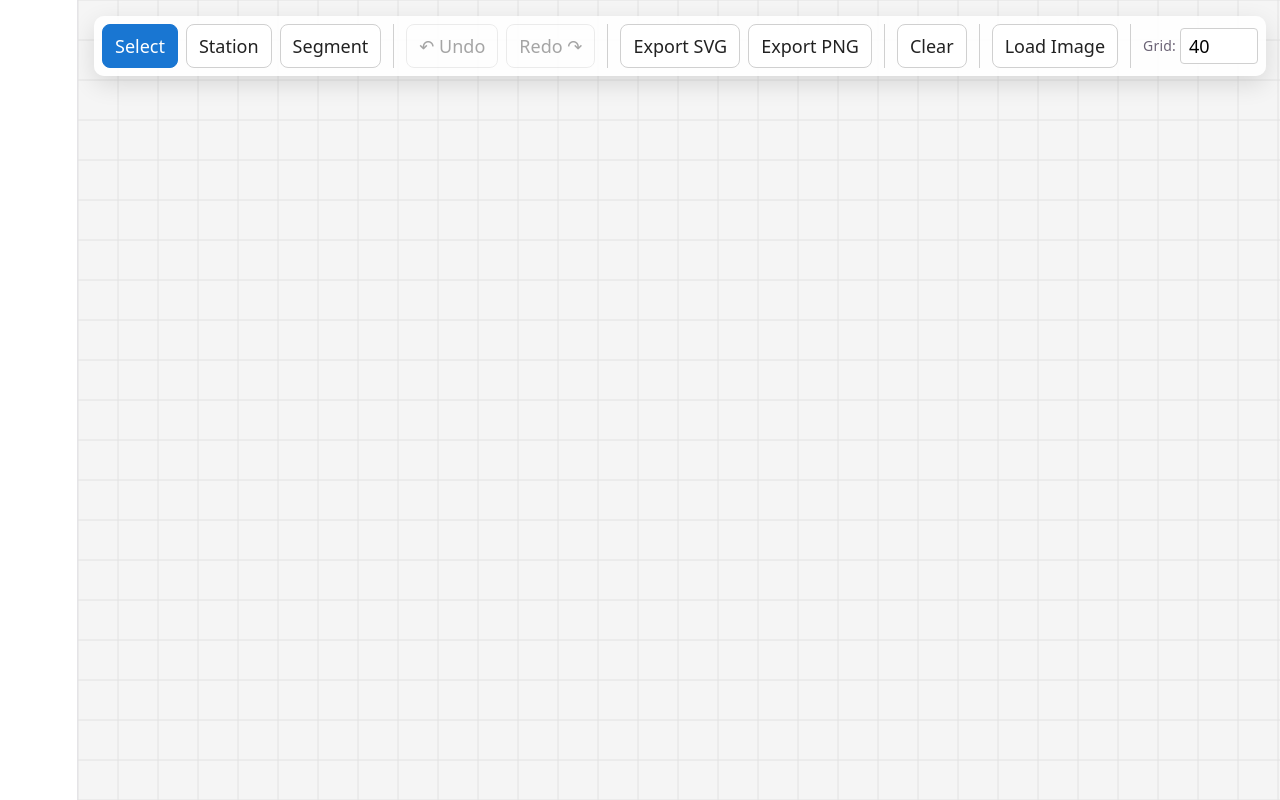
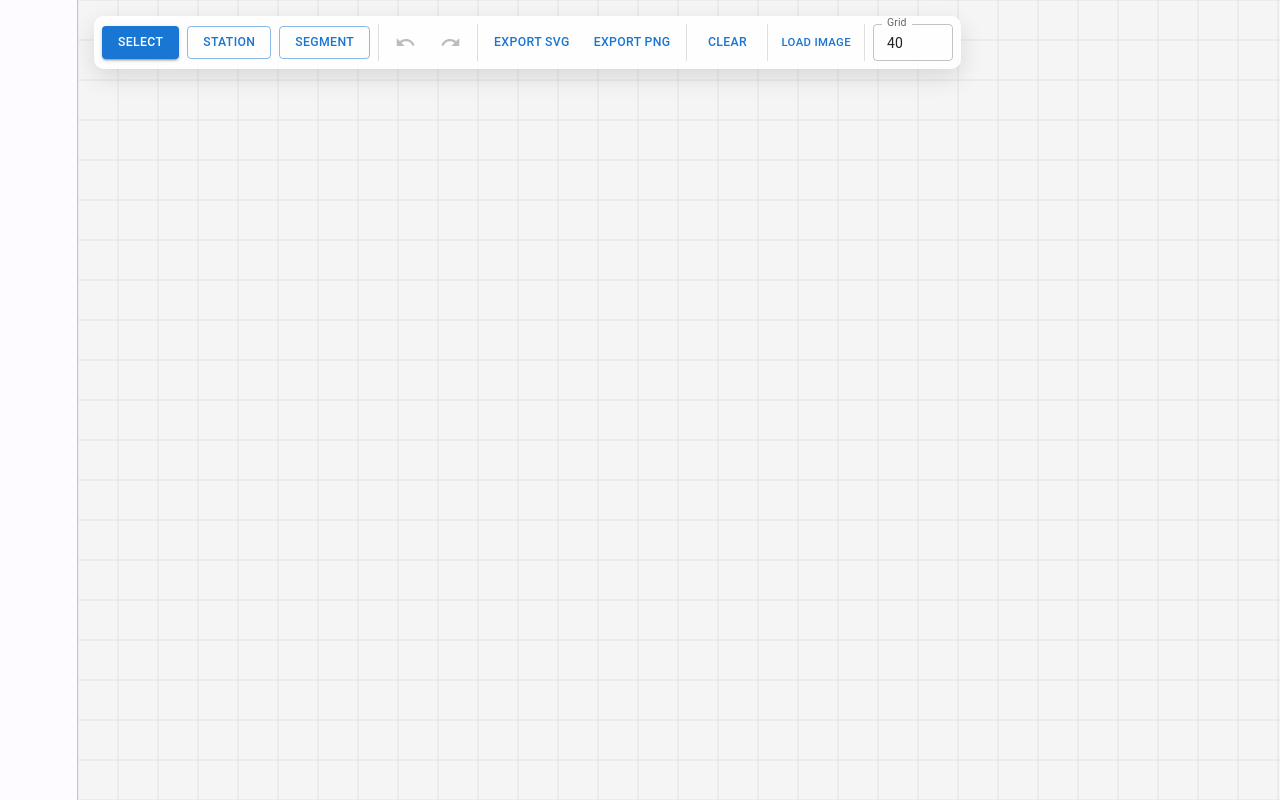
Before and after one commit to minzen/transit-editor, a React (Vite) app: page / in a window 1280 px wide. Shown: the top 800 px of the page. Built offline with nearby package versions, Linux system fonts and the light colour scheme.

Commit message:
Add Material Design with @mui/material components

```diff
--- a/package.json
+++ b/package.json
@@ -11,6 +11,10 @@
     "test": "vitest run"
   },
   "dependencies": {
+    "@emotion/react": "^11.14.0",
+    "@emotion/styled": "^11.14.1",
+    "@mui/icons-material": "^9.0.1",
+    "@mui/material": "^9.0.1",
     "nanoid": "^5.1.11",
     "react": "^19.2.6",
     "react-dom": "^19.2.6",
--- a/src/editor/BackgroundImageControl.tsx
+++ b/src/editor/BackgroundImageControl.tsx
@@ -1,3 +1,5 @@
+import { Button } from '@mui/material'
+
 type Props = {
     backgroundImage: string | null
     showBackground: boolean
@@ -30,24 +32,18 @@ export function BackgroundImageControl({
 
     return (
         <>
-            <button
-                type="button"
-                className="editor-toolbar-button"
-                onClick={handleLoadImage}
-                title="Load background image"
-            >
+            <Button size="small" onClick={handleLoadImage}>
                 Load Image
-            </button>
+            </Button>
 
             {backgroundImage && (
-                <button
-                    type="button"
-                    className="editor-toolbar-button"
+                <Button
+                    size="small"
+                    variant="outlined"
                     onClick={() => setShowBackground(!showBackground)}
-                    title={showBackground ? 'Hide background' : 'Show background'}
                 >
                     {showBackground ? 'Hide BG' : 'Show BG'}
-                </button>
+                </Button>
             )}
         </>
     )
--- a/src/editor/EditorToolbar.tsx
+++ b/src/editor/EditorToolbar.tsx
@@ -4,6 +4,9 @@ import type { Line } from '../model/line'
 import { LineCreator } from './LineCreator'
 import { BackgroundImageControl } from './BackgroundImageControl'
 import { GridSizeControl } from './GridSizeControl'
+
+import { Button, Box, Divider, Select, MenuItem, IconButton, Tooltip } from '@mui/material'
+import { Undo, Redo } from '@mui/icons-material'
 
 type Props = {
     activeTool: EditorTool
@@ -85,16 +88,11 @@ export function EditorToolbar({
     colorPalette,
 }: Props) {
     return (
-        <div className="editor-toolbar">
+        <Box className="editor-toolbar" sx={{ display: 'flex', alignItems: 'center', gap: 1, p: 1 }}>
             {tools.map((tool) => (
-                <button
+                <Button
                     key={tool.id}
-                    type="button"
-                    className={
-                        activeTool === tool.id
-                            ? 'editor-toolbar-button active'
-                            : 'editor-toolbar-button'
-                    }
+                    variant={activeTool === tool.id ? 'contained' : 'outlined'}
                     onClick={() => {
                         setActiveTool(tool.id)
                         setPendingStationId(null)
@@ -102,56 +100,31 @@ export function EditorToolbar({
                     }}
                 >
                     {tool.label}
-                </button>
+                </Button>
             ))}
 
-            <div className="editor-toolbar-separator" />
+            <Divider orientation="vertical" flexItem />
 
-            <button
-                type="button"
-                className="editor-toolbar-button"
-                disabled={!canUndo}
-                onClick={undo}
-                title="Undo"
-            >
-                ↶ Undo
-            </button>
+            <Tooltip title="Undo">
+                <IconButton onClick={undo} disabled={!canUndo}>
+                    <Undo />
+                </IconButton>
+            </Tooltip>
 
-            <button
-                type="button"
-                className="editor-toolbar-button"
-                disabled={!canRedo}
-                onClick={redo}
-                title="Redo"
-            >
-                Redo ↷
-            </button>
+            <Tooltip title="Redo">
+                <IconButton onClick={redo} disabled={!canRedo}>
+                    <Redo />
+                </IconButton>
+            </Tooltip>
 
-            <div className="editor-toolbar-separator" />
+            <Divider orientation="vertical" flexItem />
 
-            <button
-                type="button"
-                className="editor-toolbar-button"
-                onClick={exportAsSVG}
-                title="Export as SVG"
-            >
-                Export SVG
-            </button>
+            <Button onClick={exportAsSVG}>Export SVG</Button>
+            <Button onClick={exportAsPNG}>Export PNG</Button>
 
-            <button
-                type="button"
-                className="editor-toolbar-button"
-                onClick={exportAsPNG}
-                title="Export as PNG"
-            >
-                Export PNG
-            </button>
+            <Divider orientation="vertical" flexItem />
 
-            <div className="editor-toolbar-separator" />
-
-            <button
-                type="button"
-                className="editor-toolbar-button"
+            <Button
                 onClick={() => {
                     if (window.confirm('Are you sure you want to clear all data?')) {
                         clear()
@@ -159,12 +132,11 @@ export function EditorToolbar({
                         setBackgroundImage(null)
                     }
                 }}
-                title="Clear all"
             >
                 Clear
-            </button>
+            </Button>
 
-            <div className="editor-toolbar-separator" />
+            <Divider orientation="vertical" flexItem />
 
             <BackgroundImageControl
                 backgroundImage={backgroundImage}
@@ -173,7 +145,7 @@ export function EditorToolbar({
                 setBackgroundImage={setBackgroundImage}
             />
 
-            <div className="editor-toolbar-separator" />
+            <Divider orientation="vertical" flexItem />
 
             <GridSizeControl
                 gridSize={gridSize}
@@ -182,26 +154,21 @@ export function EditorToolbar({
 
             {activeTool === 'segment' && (
                 <>
-                    <div className="editor-toolbar-separator" />
-                    <select
+                    <Divider orientation="vertical" flexItem />
+                    <Select
                         value={selectedLineId || ''}
                         onChange={(e) => setSelectedLineId(e.target.value || null)}
-                        className="editor-line-selector"
+                        displayEmpty
+                        sx={{ minWidth: 120 }}
                     >
-                        <option value="">Select line...</option>
+                        <MenuItem value="">Select line...</MenuItem>
                         {Object.values(lines).map((line) => (
-                            <option key={line.id} value={line.id}>
+                            <MenuItem key={line.id} value={line.id}>
                                 {line.name}
-                            </option>
+                            </MenuItem>
                         ))}
-                    </select>
-                    <button
-                        type="button"
-                        className="editor-toolbar-button"
-                        onClick={() => setIsCreatingLine(true)}
-                    >
-                        + Line
-                    </button>
+                    </Select>
+                    <Button onClick={() => setIsCreatingLine(true)}>+ Line</Button>
 
                     {isCreatingLine && (
                         <LineCreator
@@ -216,6 +183,6 @@ export function EditorToolbar({
                     )}
                 </>
             )}
-        </div>
+        </Box>
     )
 }
--- a/src/editor/GridSizeControl.tsx
+++ b/src/editor/GridSizeControl.tsx
@@ -1,3 +1,5 @@
+import { Box, TextField } from '@mui/material'
+
 type Props = {
     gridSize: number
     setGridSize: (size: number) => void
@@ -5,18 +7,22 @@ type Props = {
 
 export function GridSizeControl({ gridSize, setGridSize }: Props) {
     return (
-        <div className="editor-grid-size-control">
-            <label htmlFor="gridSize">Grid:</label>
-            <input
-                id="gridSize"
+        <Box className="editor-grid-size-control" sx={{ display: 'flex', alignItems: 'center', gap: 1 }}>
+            <TextField
+                label="Grid"
                 type="number"
                 value={gridSize}
                 onChange={(e) => setGridSize(Number(e.target.value))}
-                min="10"
-                max="100"
-                step="10"
-                className="editor-grid-size-input"
+                slotProps={{
+                    htmlInput: {
+                        min: 10,
+                        max: 100,
+                        step: 10,
+                    },
+                }}
+                size="small"
+                sx={{ width: 80 }}
             />
-        </div>
+        </Box>
     )
 }
--- a/src/index.css
+++ b/src/index.css
@@ -1,33 +1,106 @@
 :root {
-  --text: #6b6375;
-  --text-h: #08060d;
-  --bg: #fff;
-  --border: #e5e4e7;
-  --code-bg: #f4f3ec;
-  --accent: #aa3bff;
-  --accent-bg: rgba(170, 59, 255, 0.1);
-  --accent-border: rgba(170, 59, 255, 0.5);
+  /* Material Design 3 Color Palette - Blue */
+  --md-sys-color-primary: #1976d2;
+  --md-sys-color-on-primary: #ffffff;
+  --md-sys-color-primary-container: #d3e3ff;
+  --md-sys-color-on-primary-container: #001d3f;
+
+  --md-sys-color-secondary: #535e70;
+  --md-sys-color-on-secondary: #ffffff;
+  --md-sys-color-secondary-container: #d7e3f7;
+  --md-sys-color-on-secondary-container: #101b2e;
+
+  --md-sys-color-tertiary: #6b5778;
+  --md-sys-color-on-tertiary: #ffffff;
+  --md-sys-color-tertiary-container: #f2daff;
+  --md-sys-color-on-tertiary-container: #251431;
+
+  --md-sys-color-error: #ba1a1a;
+  --md-sys-color-on-error: #ffffff;
+  --md-sys-color-error-container: #ffdad6;
+  --md-sys-color-on-error-container: #410002;
+
+  --md-sys-color-background: #fdfbff;
+  --md-sys-color-on-background: #1a1c1e;
+  --md-sys-color-surface: #fdfbff;
+  --md-sys-color-on-surface: #1a1c1e;
+  --md-sys-color-surface-variant: #e1e2ec;
+  --md-sys-color-on-surface-variant: #43474e;
+  --md-sys-color-outline: #75777f;
+  --md-sys-color-outline-variant: #c4c6cf;
+
+  --md-sys-color-shadow: rgba(0, 0, 0, 0.4);
+  --md-sys-elevation-1: 0 1px 3px rgba(0,0,0,0.12), 0 1px 2px rgba(0,0,0,0.24);
+  --md-sys-elevation-2: 0 3px 6px rgba(0,0,0,0.16), 0 3px 6px rgba(0,0,0,0.23);
+  --md-sys-elevation-3: 0 10px 20px rgba(0,0,0,0.19), 0 6px 6px rgba(0,0,0,0.23);
+
+  /* Typography - Roboto */
+  --md-sys-typescale-body-large: 400 16px/24px 'Roboto', sans-serif;
+  --md-sys-typescale-body-medium: 400 14px/20px 'Roboto', sans-serif;
+  --md-sys-typescale-body-small: 400 12px/16px 'Roboto', sans-serif;
+  --md-sys-typescale-label-large: 500 14px/20px 'Roboto', sans-serif;
+  --md-sys-typescale-label-medium: 500 12px/16px 'Roboto', sans-serif;
+  --md-sys-typescale-label-small: 500 11px/16px 'Roboto', sans-serif;
+  --md-sys-typescale-headline-small: 400 24px/32px 'Roboto', sans-serif;
+  --md-sys-typescale-headline-medium: 400 28px/36px 'Roboto', sans-serif;
+  --md-sys-typescale-headline-large: 400 32px/40px 'Roboto', sans-serif;
+
+  /* Shape */
+  --md-sys-shape-corner-extra-small: 4px;
+  --md-sys-shape-corner-small: 8px;
+  --md-sys-shape-corner-medium: 12px;
+  --md-sys-shape-corner-large: 16px;
+  --md-sys-shape-corner-extra-large: 28px;
+  --md-sys-shape-corner-full: 9999px;
+
+  /* Spacing */
+  --md-sys-spacing-xs: 4px;
+  --md-sys-spacing-sm: 8px;
+  --md-sys-spacing-md: 16px;
+  --md-sys-spacing-lg: 24px;
+  --md-sys-spacing-xl: 32px;
+
+  /* Legacy variables for compatibility */
+  --text: var(--md-sys-color-on-surface);
+  --text-h: var(--md-sys-color-on-background);
+  --bg: var(--md-sys-color-background);
+  --border: var(--md-sys-color-outline-variant);
+  --code-bg: var(--md-sys-color-surface-variant);
+  --accent: var(--md-sys-color-primary);
+  --accent-bg: var(--md-sys-color-primary-container);
+  --accent-border: rgba(25, 118, 210, 0.5);
   --social-bg: rgba(244, 243, 236, 0.5);
-  --shadow:
-    rgba(0, 0, 0, 0.1) 0 10px 15px -3px, rgba(0, 0, 0, 0.05) 0 4px 6px -2px;
+  --shadow: var(--md-sys-elevation-2);
 
-  --sans: system-ui, 'Segoe UI', Roboto, sans-serif;
-  --heading: system-ui, 'Segoe UI', Roboto, sans-serif;
+  --sans: 'Roboto', system-ui, 'Segoe UI', sans-serif;
+  --heading: 'Roboto', system-ui, 'Segoe UI', sans-serif;
   --mono: ui-monospace, Consolas, monospace;
 
-  font: 18px/145% var(--sans);
-  letter-spacing: 0.18px;
+  font: var(--md-sys-typescale-body-medium);
+  letter-spacing: 0.25px;
   color-scheme: light dark;
   color: var(--text);
   background: var(--bg);
-  font-synthesis: none;
-  text-rendering: optimizeLegibility;
+}
+
+/* Import Roboto font */
+@import url('https://fonts.googleapis.com/css2?family=Roboto:wght@400;500;700&display=swap');
+
+/* Base styles */
+* {
+  box-sizing: border-box;
+  margin: 0;
+  padding: 0;
+}
+
+body {
+  margin: 0;
+  padding: 0;
+  font-family: var(--sans);
+  background-color: var(--bg);
+  color: var(--text);
   -webkit-font-smoothing: antialiased;
   -moz-osx-font-smoothing: grayscale;
-
-  @media (max-width: 1024px) {
-    font-size: 16px;
-  }
 }
 
 @media (prefers-color-scheme: dark) {
```
Also changed, not shown: src/editor/LineCreator.tsx (+31 -21 lines), 1 other file (tests, documents, lock files or other folders).
